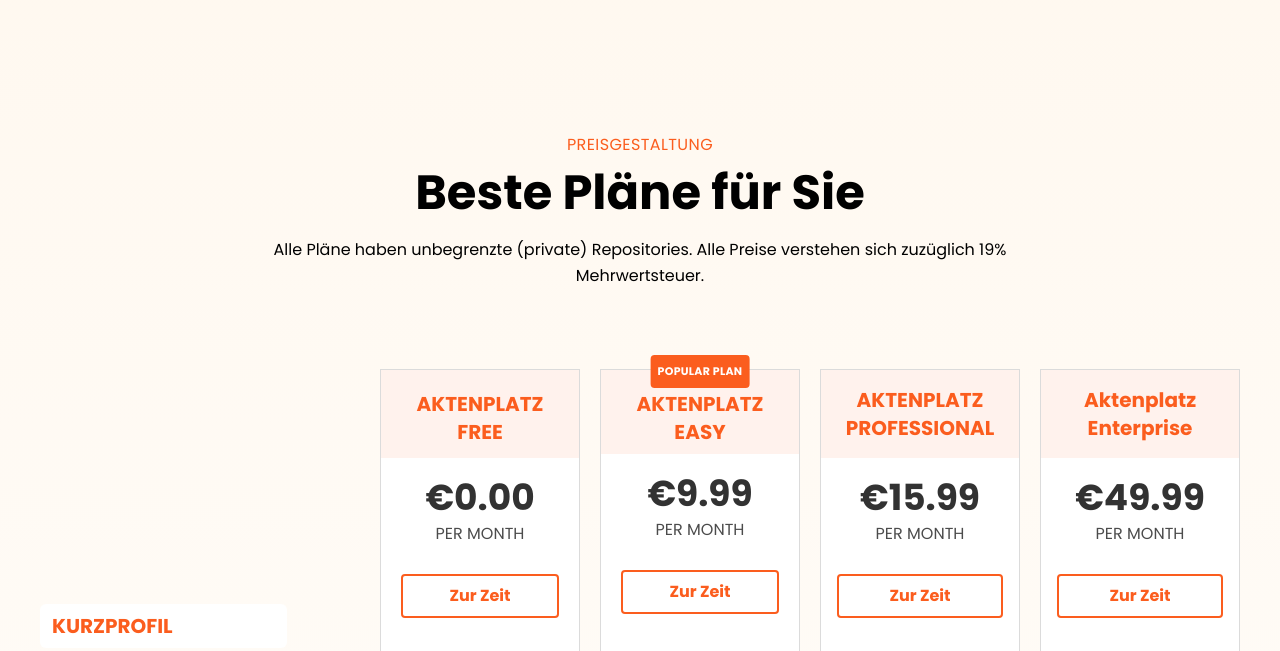
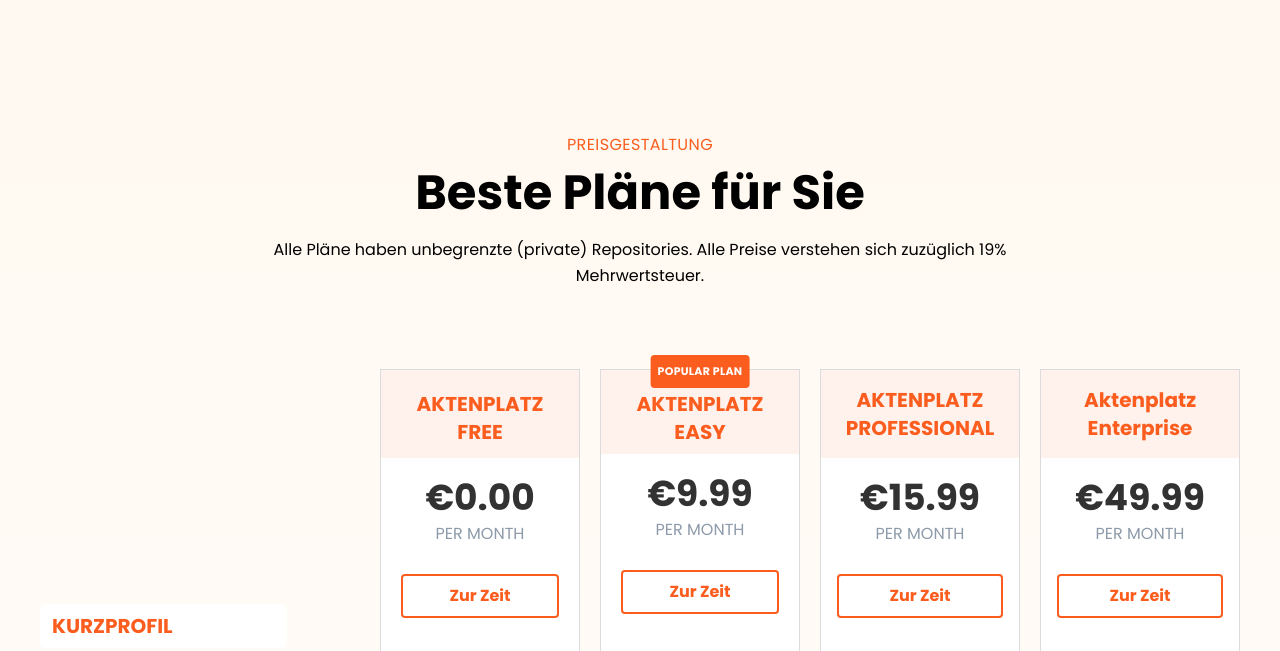
Before and after one commit to sulaimanwebdev/digital-products, a website built with Parcel: page src/Pricing.html in a window 1280 px wide. Shown: the part 111-762 px from the top of the page. Built offline with nearby package versions, Linux system fonts and the light colour scheme; a script that the page names is missing.

Commit message:
color change

```diff
--- a/src/Pricing.html
+++ b/src/Pricing.html
@@ -205,7 +205,7 @@
                     <div class="pricing-title bg-[#FFF2ED] flex items-center justify-center text-xl font-bold text-orange text-center px-5 py-4"><span class="transform translate-y-1">AKTENPLATZ FREE</span></div>
                    <div class="w-full px-5">
                     <div class="text-4xl font-bold opacity-80 mt-5 mb-1">€0.00</div>
-                    <div class="opacity-70 text-base">PER MONTH</div>
+                    <div class="text-[#8D9AA9] text-base">PER MONTH</div>
                     <button class="pricing-btn w-full rounded py-2 mt-7 transition text-orange hover:text-white font-bold">Zur Zeit</button>
 
                     <div class="text-[15px] leading-relaxed mt-10 mb-12 opacity-80">
@@ -255,7 +255,7 @@
                     <div class="pricing-title flex items-center justify-center  bg-[#FFF2ED] text-xl font-bold text-orange text-center px-5 pt-5 pb-2">AKTENPLATZ EASY</div>
                    <div class="w-full px-5">
                     <div class="text-4xl font-bold opacity-80 mt-5 mb-1">€9.99</div>
-                    <div class="opacity-70 text-base">PER MONTH</div>
+                    <div class="text-[#8D9AA9] text-base">PER MONTH</div>
                     <button class="pricing-btn  w-full rounded py-2 mt-7 transition text-orange hover:text-white font-bold">Zur Zeit</button>
 
                     <div class="text-[15px] leading-relaxed mt-10 mb-[4.9rem]  opacity-80">
@@ -321,7 +321,7 @@
                     <div class="pricing-title flex items-center justify-center text-xl font-bold  bg-[#FFF2ED] text-orange text-center px-5 py-4">AKTENPLATZ PROFESSIONAL</div>
                    <div class="w-full px-4">
                     <div class="text-4xl font-bold opacity-80 mt-5 mb-1">€15.99</div>
-                    <div class="opacity-70 text-base">PER MONTH</div>
+                    <div class="text-[#8D9AA9] text-base">PER MONTH</div>
                     <button class="pricing-btn w-full rounded py-2 mt-7 transition text-orange hover:text-white font-bold">Zur Zeit</button>
 
                     <div class="text-[15px] leading-relaxed mt-10 mb-[4.7rem]  opacity-80">
@@ -377,7 +377,7 @@
                     <div class="pricing-title flex items-center justify-center text-xl font-bold  bg-[#FFF2ED] text-orange text-center px-5 py-4">Aktenplatz Enterprise</div>
                    <div class="w-full px-4">
                     <div class="text-4xl font-bold opacity-80 mt-5 mb-1">€49.99</div>
-                    <div class="opacity-70 text-base">PER MONTH</div>
+                    <div class="text-[#8D9AA9] text-base">PER MONTH</div>
                     <button class="pricing-btn w-full rounded py-2 mt-7 transition text-orange hover:text-white font-bold">Zur Zeit</button>
 
                     <div class="text-[15px] leading-relaxed mt-10 mb-[3rem]  opacity-80">
--- a/src/scss/components/section-pricing.scss
+++ b/src/scss/components/section-pricing.scss
@@ -1,6 +1,3 @@
-.pricing-page-background{
-    background: linear-gradient(180deg, #FFF8EF 0%, #FFFFFF 100%), #FFFFFF;
-}
 .pricing{
     border: 1px solid rgb(219, 219, 219);
 }
```
